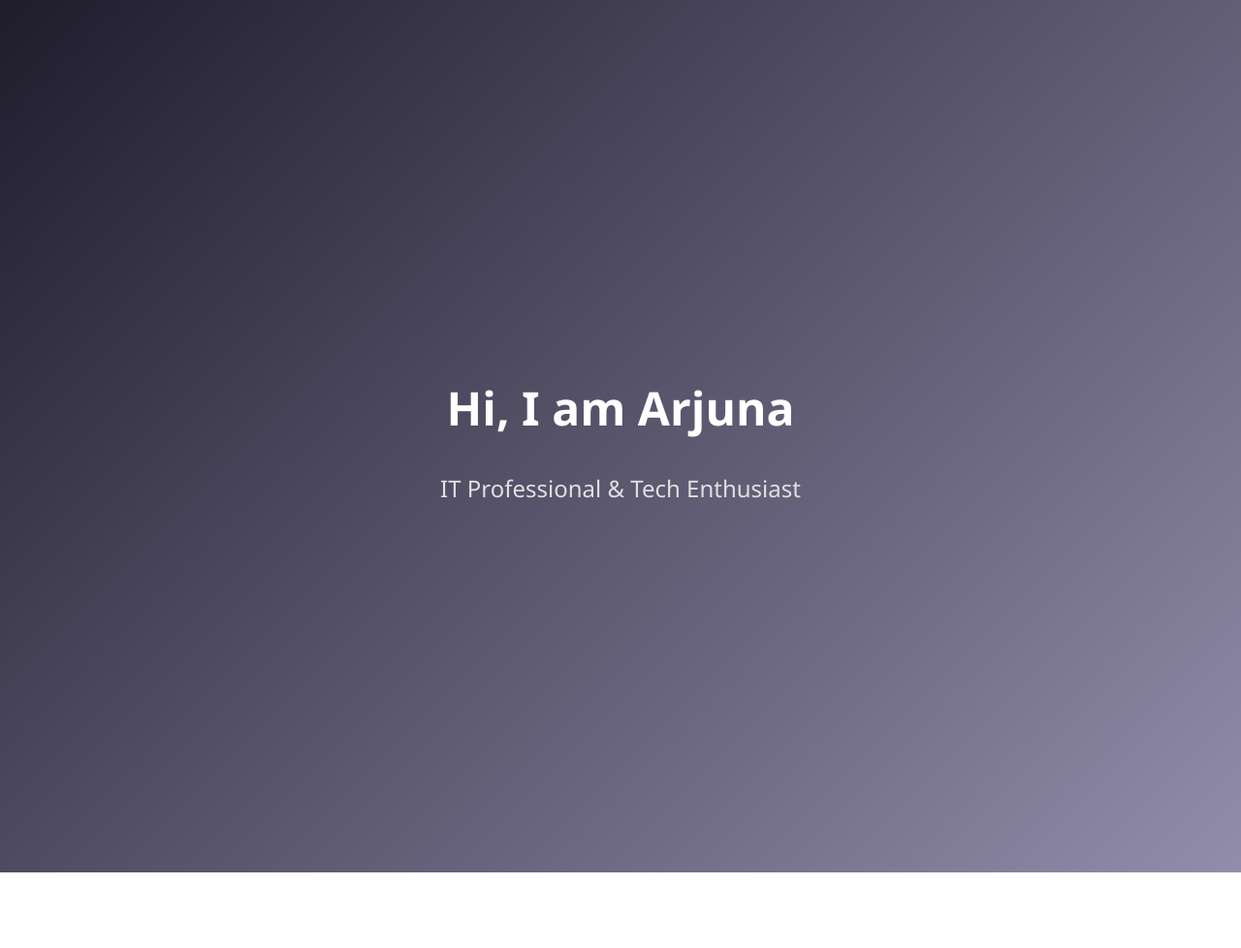
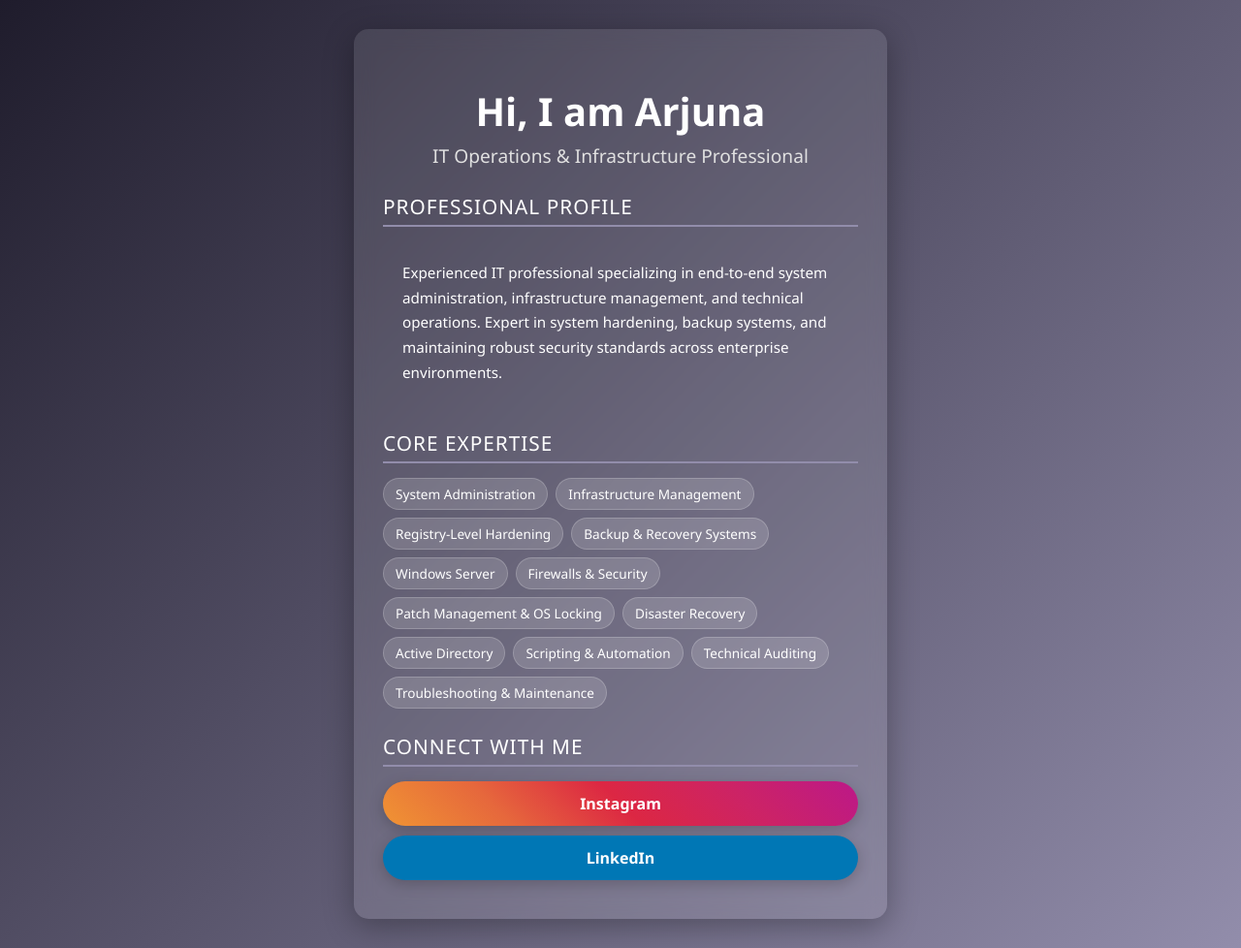
Before and after one commit to kingarjuna0007-byte/kingarjuna0007-byte.github.io, a plain HTML site: page index.html in a window 1280 px wide. Shown: the whole page at 97% size. Before the commit the page ends 900 px from the top, so only its background shows below. Drawn offline with Linux system fonts and the light colour scheme.

Commit message:
Update index.html

```diff
--- a/index.html
+++ b/index.html
@@ -1,35 +1,139 @@
 <!DOCTYPE html>
-<html lang="gu">
+<html lang="en">
 <head>
     <meta charset="UTF-8">
     <meta name="viewport" content="width=device-width, initial-scale=1.0">
-    <title>Welcome to My Website</title>
+    <title>Arjuna - IT Infrastructure & Operations Professional</title>
     <style>
         body {
             font-family: 'Segoe UI', Tahoma, Geneva, Verdana, sans-serif;
             background: linear-gradient(135deg, #1f1c2c, #928dab);
             color: white;
-            text-align: center;
-            padding: 50px;
+            padding: 30px 15px;
             margin: 0;
-            height: 100vh;
+            min-height: 100vh;
             display: flex;
             flex-direction: column;
-            justify-content: center;
             align-items: center;
         }
+        .container {
+            max-width: 550px;
+            width: 100%;
+            text-align: center;
+            background: rgba(255, 255, 255, 0.1);
+            padding: 30px;
+            border-radius: 15px;
+            box-shadow: 0 8px 32px 0 rgba(0, 0, 0, 0.3);
+            backdrop-filter: blur(10px);
+            box-sizing: border-box;
+        }
         h1 {
-            font-size: 3rem;
-            margin-bottom: 10px;
+            font-size: 2.5rem;
+            margin-bottom: 5px;
         }
-        p {
-            font-size: 1.5rem;
+        .subtitle {
+            font-size: 1.2rem;
             color: #e0e0e0;
+            margin-bottom: 25px;
+            font-weight: 500;
         }
+        .section-title {
+            font-size: 1.3rem;
+            text-align: left;
+            border-bottom: 2px solid #928dab;
+            padding-bottom: 5px;
+            margin-top: 25px;
+            margin-bottom: 15px;
+            color: #fff;
+            text-transform: uppercase;
+            letter-spacing: 1px;
+        }
+        .profile-box {
+            text-align: left;
+            background: rgba(0, 0, 0, 0.2.5);
+            padding: 20px;
+            border-radius: 10px;
+            font-size: 0.95rem;
+            line-height: 1.7;
+        }
+        .profile-box ul {
+            margin: 0;
+            padding-left: 20px;
+        }
+        .profile-box li {
+            margin-bottom: 8px;
+        }
+        .skills-grid {
+            display: flex;
+            flex-wrap: wrap;
+            gap: 8px;
+            justify-content: flex-start;
+            margin-top: 10px;
+        }
+        .skill-tag {
+            background: rgba(255, 255, 255, 0.15);
+            padding: 6px 12px;
+            border-radius: 20px;
+            font-size: 0.85rem;
+            border: 1px solid rgba(255,255,255,0.2);
+        }
+        .btn {
+            display: block;
+            background: #fff;
+            color: #1f1c2c;
+            padding: 12px;
+            margin: 10px 0;
+            border-radius: 25px;
+            text-decoration: none;
+            font-weight: bold;
+            transition: 0.3s;
+            box-shadow: 0 4px 15px rgba(0,0,0,0.2);
+        }
+        .btn:hover {
+            transform: scale(1.03);
+            background: #928dab;
+            color: white;
+        }
+        .btn-insta { background: linear-gradient(45deg, #f09433, #e6683c, #dc2743, #cc2366, #bc1888); color: white; }
+        .btn-linkedin { background: #0077b5; color: white; }
     </style>
 </head>
 <body>
-    <h1>Hi, I am Arjuna</h1>
-    <p>IT Professional & Tech Enthusiast</p>
+
+    <div class="container">
+        <h1>Hi, I am Arjuna</h1>
+        <div class="subtitle">IT Operations & Infrastructure Professional</div>
+
+        <!-- પ્રોફાઇલ સમરી સેક્શન -->
+        <div class="section-title">Professional Profile</div>
+        <div class="profile-box">
+            Experienced IT professional specializing in end-to-end system administration, infrastructure management, and technical operations. Expert in system hardening, backup systems, and maintaining robust security standards across enterprise environments.
+        </div>
+
+        <!-- સ્કીલ્સ સેક્શન (તમારા સ્ક્રીનશોટ પ્રમાણે) -->
+        <div class="section-title">Core Expertise</div>
+        <div class="skills-grid">
+            <span class="skill-tag">System Administration</span>
+            <span class="skill-tag">Infrastructure Management</span>
+            <span class="skill-tag">Registry-Level Hardening</span>
+            <span class="skill-tag">Backup & Recovery Systems</span>
+            <span class="skill-tag">Windows Server</span>
+            <span class="skill-tag">Firewalls & Security</span>
+            <span class="skill-tag">Patch Management & OS Locking</span>
+            <span class="skill-tag">Disaster Recovery</span>
+            <span class="skill-tag">Active Directory</span>
+            <span class="skill-tag">Scripting & Automation</span>
+            <span class="skill-tag">Technical Auditing</span>
+            <span class="skill-tag">Troubleshooting & Maintenance</span>
+        </div>
+
+        <!-- સોશિયલ મીડિયા લિંક્સ -->
+        <div class="section-title">Connect With Me</div>
+
+        <!-- અહીં YOUR_USERNAME ની જગ્યાએ તમારા સાચા આઈડી લખી શકો છો -->
+        <a href="https://www.instagram.com/YOUR_USERNAME" target="_blank" class="btn btn-insta">Instagram</a>
+        <a href="https://www.linkedin.com/in/YOUR_USERNAME" target="_blank" class="btn btn-linkedin">LinkedIn</a>
+    </div>
+
 </body>
 </html>
```
